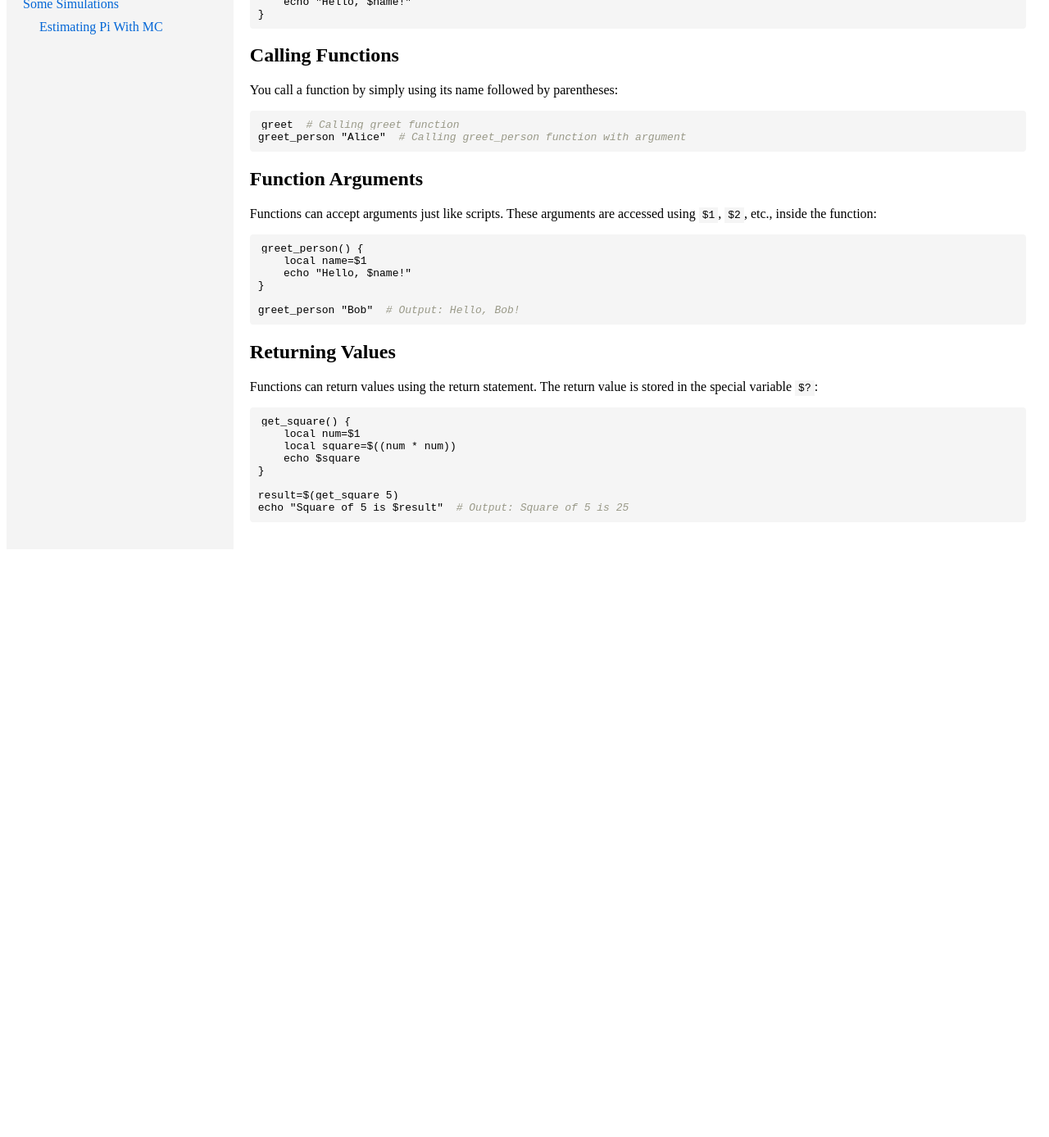
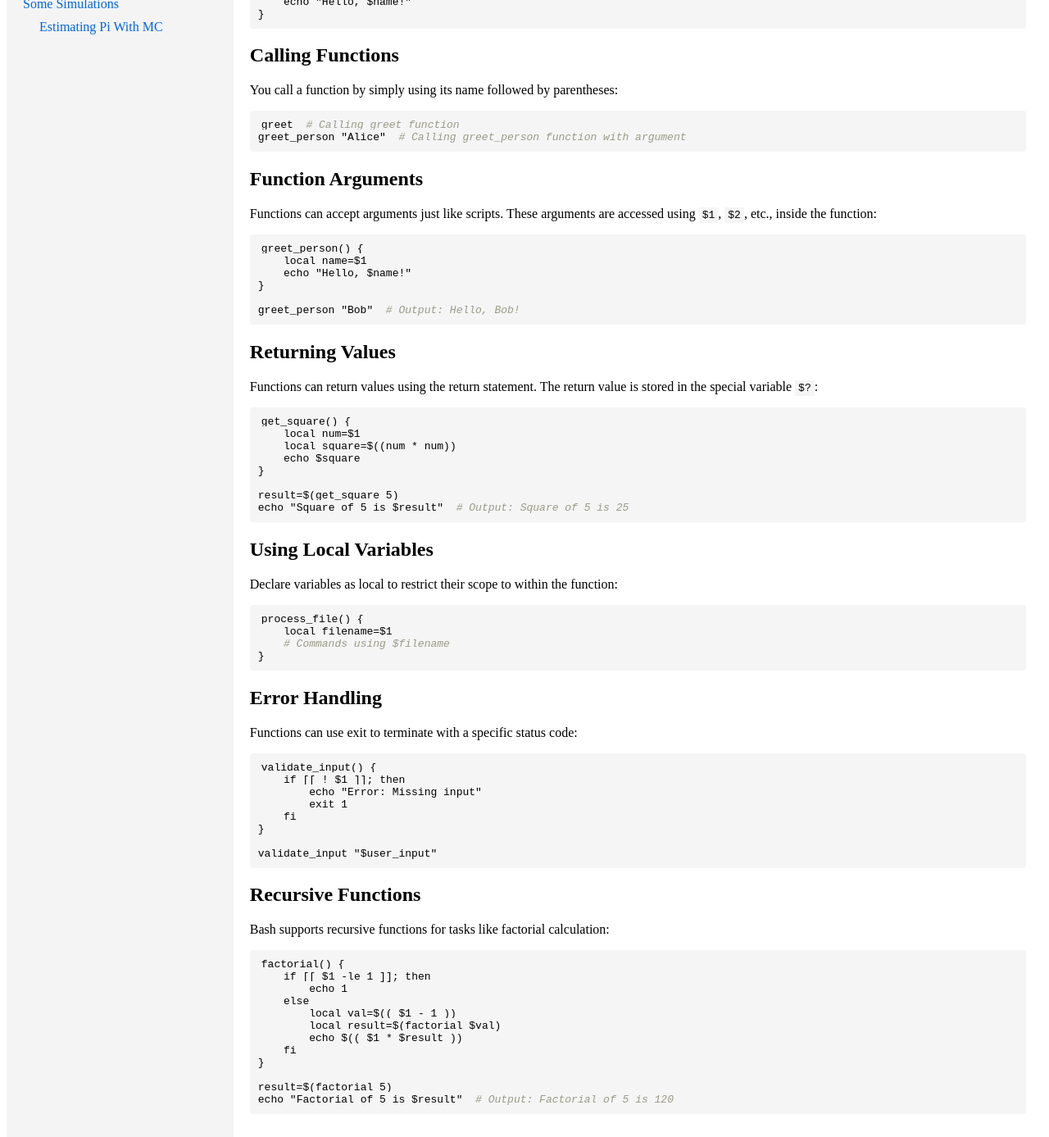
Before and after one commit to mohangiri1/scripting, a Jekyll site: the page built from docs/functions/functions.md, in a window 1280 px wide and 1400 px high, scrolled down 527 px. Shown: the top 1387 px of the window at 82% size. Built offline with Jekyll 4.4.1, drawn with Linux system fonts in a browser that asks for light colours; comment, search, counter and statistics services are not loaded; before the commit the page ends 1205 px from its top, so only the background shows below that.

Commit message:
Update functions.md

````diff
--- a/docs/functions/functions.md
+++ b/docs/functions/functions.md
@@ -59,3 +59,39 @@ get_square() {
 result=$(get_square 5)
 echo "Square of 5 is $result"  # Output: Square of 5 is 25
 ```
+## Using Local Variables
+Declare variables as local to restrict their scope to within the function:
+```bash
+process_file() {
+    local filename=$1
+    # Commands using $filename
+}
+```
+## Error Handling
+Functions can use exit to terminate with a specific status code:
+```bash
+validate_input() {
+    if [[ ! $1 ]]; then
+        echo "Error: Missing input"
+        exit 1
+    fi
+}
+
+validate_input "$user_input"
+```
+## Recursive Functions
+Bash supports recursive functions for tasks like factorial calculation:
+```bash
+factorial() {
+    if [[ $1 -le 1 ]]; then
+        echo 1
+    else
+        local val=$(( $1 - 1 ))
+        local result=$(factorial $val)
+        echo $(( $1 * $result ))
+    fi
+}
+
+result=$(factorial 5)
+echo "Factorial of 5 is $result"  # Output: Factorial of 5 is 120
+```
````
